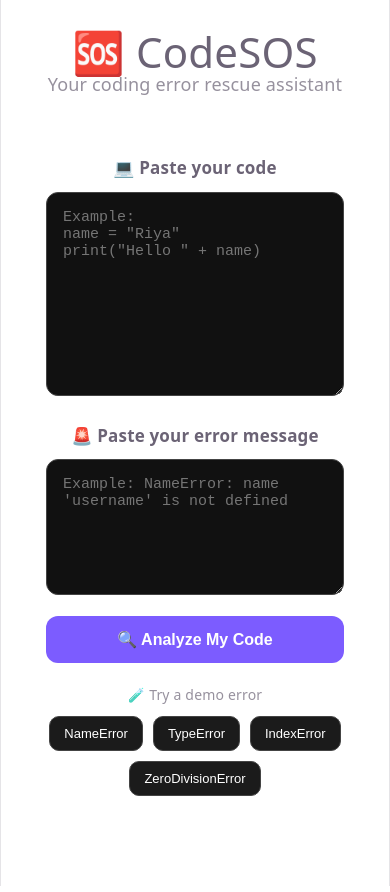
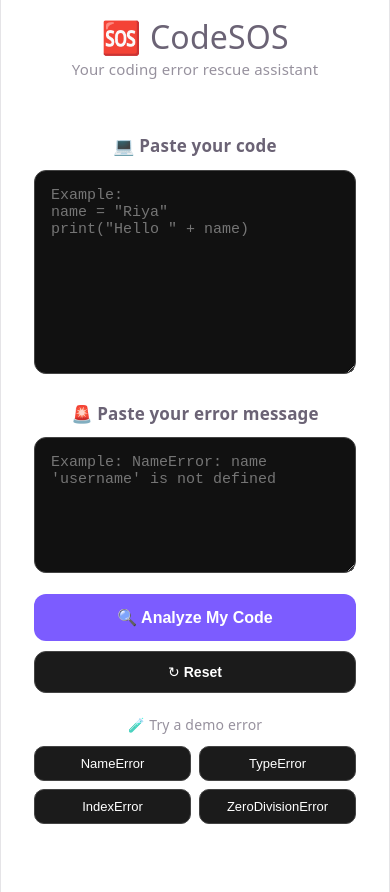
Before and after one commit to Riya-ds/CodeSOS, a React (Vite) app: page / in a window 390 px wide. Built offline with nearby package versions, Linux system fonts and the light colour scheme.

Commit message:
Complete CodeSOS MVP

```diff
--- a/src/App.css
+++ b/src/App.css
@@ -158,3 +158,144 @@ textarea:focus {
   transform: translateY(-2px);
   border-color: #7c5cff;
 }
+
+.history-card {
+  padding: 25px;
+  border-radius: 18px;
+  margin-bottom: 25px;
+  border: 1px solid #333;
+  background: #111;
+}
+
+.history-card h2 {
+  margin: 0 0 18px 0;
+  font-size: 20px;
+}
+
+.history-list {
+  display: flex;
+  flex-direction: column;
+  gap: 10px;
+}
+
+.history-item {
+  display: grid;
+  grid-template-columns: 1fr auto;
+  align-items: center;
+  gap: 20px;
+  padding: 15px;
+  border-radius: 12px;
+  background: #1a1a1a;
+  border: 1px solid #333;
+  transition: 0.2s;
+}
+
+.history-item:hover {
+  border-color: #7c5cff;
+  transform: translateY(-1px);
+}
+
+.history-item strong {
+  font-size: 15px;
+}
+
+.history-item p {
+  margin: 6px 0 0;
+  font-family: monospace;
+  font-size: 12px;
+  opacity: 0.7;
+}
+
+.history-item span {
+  font-size: 12px;
+  opacity: 0.5;
+  white-space: nowrap;
+}
+
+.history-header {
+  display: flex;
+  justify-content: space-between;
+  align-items: center;
+  margin-bottom: 18px;
+}
+
+.history-header h2 {
+  margin: 0;
+}
+
+.clear-history-button {
+  padding: 8px 12px;
+  border: 1px solid #444;
+  border-radius: 9px;
+  background: #1b1b1b;
+  color: white;
+  font-size: 12px;
+  cursor: pointer;
+  transition: 0.2s;
+}
+
+.clear-history-button:hover {
+  border-color: #ff5c5c;
+  transform: translateY(-1px);
+}
+
+.reset-button {
+  width: 100%;
+  margin-top: 10px;
+  padding: 12px;
+  border: 1px solid #444;
+  border-radius: 12px;
+  background: #1b1b1b;
+  color: white;
+  font-size: 14px;
+  font-weight: bold;
+  cursor: pointer;
+  transition: 0.2s;
+}
+
+.reset-button:hover {
+  border-color: #7c5cff;
+  transform: translateY(-1px);
+}
+
+@media (max-width: 600px) {
+  .app {
+    padding: 25px 15px;
+  }
+
+  .logo {
+    font-size: 32px;
+  }
+
+  .tagline {
+    font-size: 15px;
+  }
+
+  .input-card,
+  .result-card,
+  .history-card {
+    padding: 18px;
+  }
+
+  .history-item {
+    grid-template-columns: 1fr;
+    gap: 8px;
+  }
+
+  .history-item span {
+    text-align: left;
+  }
+
+  .history-header {
+    gap: 10px;
+  }
+
+  .demo-buttons {
+    gap: 8px;
+  }
+
+  .demo-buttons button {
+    flex: 1;
+    min-width: 120px;
+  }
+}
--- a/src/App.jsx
+++ b/src/App.jsx
@@ -5,6 +5,10 @@ function App() {
   const [code, setCode] = useState("");
   const [error, setError] = useState("");
   const [result, setResult] = useState(null);
+  const [history, setHistory] = useState(() => {
+  const savedHistory = localStorage.getItem("codesos-history");
+  return savedHistory ? JSON.parse(savedHistory) : [];
+});
 
     function loadExample(type) {
     if (type === "NameError") {
@@ -34,6 +38,33 @@ function App() {
       alert("✅ Corrected code copied!");
     }
   }
+
+  function clearHistory() {
+  setHistory([]);
+  localStorage.removeItem("codesos-history");
+}
+
+function resetInputs() {
+  setCode("");
+  setError("");
+  setResult(null);
+}
+
+  function saveToHistory(title) {
+  const newItem = {
+    title: title,
+    error: error,
+    time: new Date().toLocaleTimeString()
+  };
+
+  const updatedHistory = [newItem, ...history].slice(0, 10);
+
+  setHistory(updatedHistory);
+  localStorage.setItem(
+    "codesos-history",
+    JSON.stringify(updatedHistory)
+  );
+}
   function analyzeError() {
     if (code.trim() === "" && error.trim() === "") {
       setResult({
@@ -59,6 +90,8 @@ function App() {
         prevent: "Define your variables before using them and check the spelling of variable names.",
         example: 'name = "Riya"\nprint(name)'
       });
+      saveToHistory("NameError");
+
     } else if (error.includes("SyntaxError")) {
       setResult({
         type: "error",
@@ -71,6 +104,8 @@ function App() {
           "Check brackets, quotes, colons, indentation, and spelling.",
         example: 'if age > 18:\n    print("Adult")'
       });
+      saveToHistory("SyntaxError");
+
     } else if (error.includes("TypeError")) {
       setResult({
         type: "error",
@@ -82,6 +117,8 @@ function App() {
         fix: "Check the data types of the values you are using.",
         example: 'age = 20\nprint("Age: " + str(age))'
       });
+      saveToHistory("TypeError");
+
     } else if (error.includes("IndexError")) {
       setResult({
         type: "error",
@@ -94,6 +131,8 @@ function App() {
           "Check the list length and make sure the index is within range.",
         example: "numbers = [10, 20, 30]\nprint(numbers[0])"
       });
+      saveToHistory("IndexError");
+
     } else if (error.includes("ModuleNotFoundError")) {
       setResult({
         type: "error",
@@ -105,7 +144,9 @@ function App() {
         fix:
           "Install the missing package or check that the package name is correct.",
         example: "pip install pandas"
-           });
+        });
+        saveToHistory("ModuleNotFoundError");
+
     } else if (error.includes("ValueError")) {
       setResult({
         type: "error",
@@ -117,32 +158,8 @@ function App() {
         fix:
           "Check the value you are passing and make sure it is valid for the operation.",
         example: 'age = int("20")\nprint(age)'
-           });
-    } else if (error.includes("ValueError")) {
-      setResult({
-        type: "error",
-        title: "ValueError",
-        explanation:
-          "Python received a value of the correct type, but the value itself is not valid for the operation.",
-        simple:
-          "Python understands what kind of data you gave it, but the actual value cannot be used this way.",
-        fix:
-          "Check the value you are passing and make sure it is valid for the operation.",
-        example: 'age = int("20")\nprint(age)'
-            });
-    } else if (error.includes("ValueError")) {
-      setResult({
-        type: "error",
-        title: "ValueError",
-        explanation:
-          "Python received a value of the correct type, but the value itself is not valid for the operation.",
-        simple:
-          "Python understands what kind of data you gave it, but the actual value cannot be used this way.",
-        fix:
-          "Check the value you are passing and make sure it is valid for the operation.",
-        example: 'age = int("20")\nprint(age)'
-            });
-
+         });
+         saveToHistory("ValueError");
 
     } else if (error.includes("KeyError")) {
       setResult({
@@ -157,6 +174,8 @@ function App() {
         example:
           'student = {"name": "Riya"}\nprint(student.get("age"))'
       });
+      saveToHistory("KeyError");
+
     } else if (error.includes("ZeroDivisionError")) {
       setResult({
         type: "error",
@@ -170,6 +189,8 @@ function App() {
         example:
           "a = 10\nb = 2\nprint(a / b)"
       });
+      saveToHistory("ZeroDivisionError");
+
     }else {
       setResult({
         type: "unknown",
@@ -219,6 +240,9 @@ function App() {
           >
             🔍 Analyze My Code
           </button>
+          <button className="reset-button" onClick={resetInputs}>
+  ↻ Reset
+</button>
 
           <div className="demo-section">
   <p className="demo-title">🧪 Try a demo error</p>
@@ -243,6 +267,34 @@ function App() {
 </div>
 
         </div>
+
+        {history.length > 0 && (
+  <div className="history-card">
+
+    <div className="history-header">
+      <h2>🕘 Recent Errors</h2>
+
+      <button className="clear-history-button" onClick={clearHistory}>
+        🗑️ Clear
+      </button>
+    </div>
+
+
+    <div className="history-list">
+      {history.map((item, index) => (
+        <div className="history-item" key={index}>
+          <div>
+            <strong>{item.title}</strong>
+            <p>{item.error}</p>
+          </div>
+
+          <span>{item.time}</span>
+        </div>
+      ))}
+    </div>
+
+  </div>
+)}
 
         {result && (
           <div className="result-card">
```
